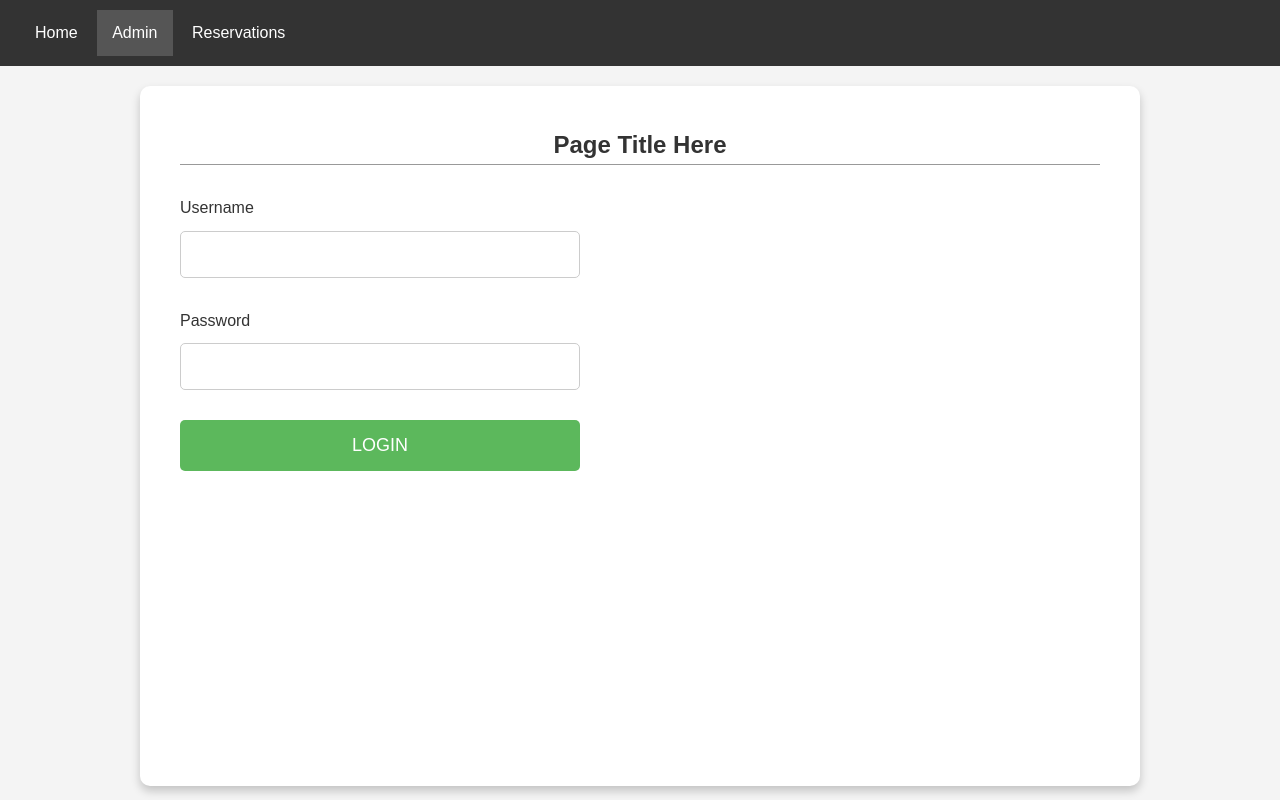
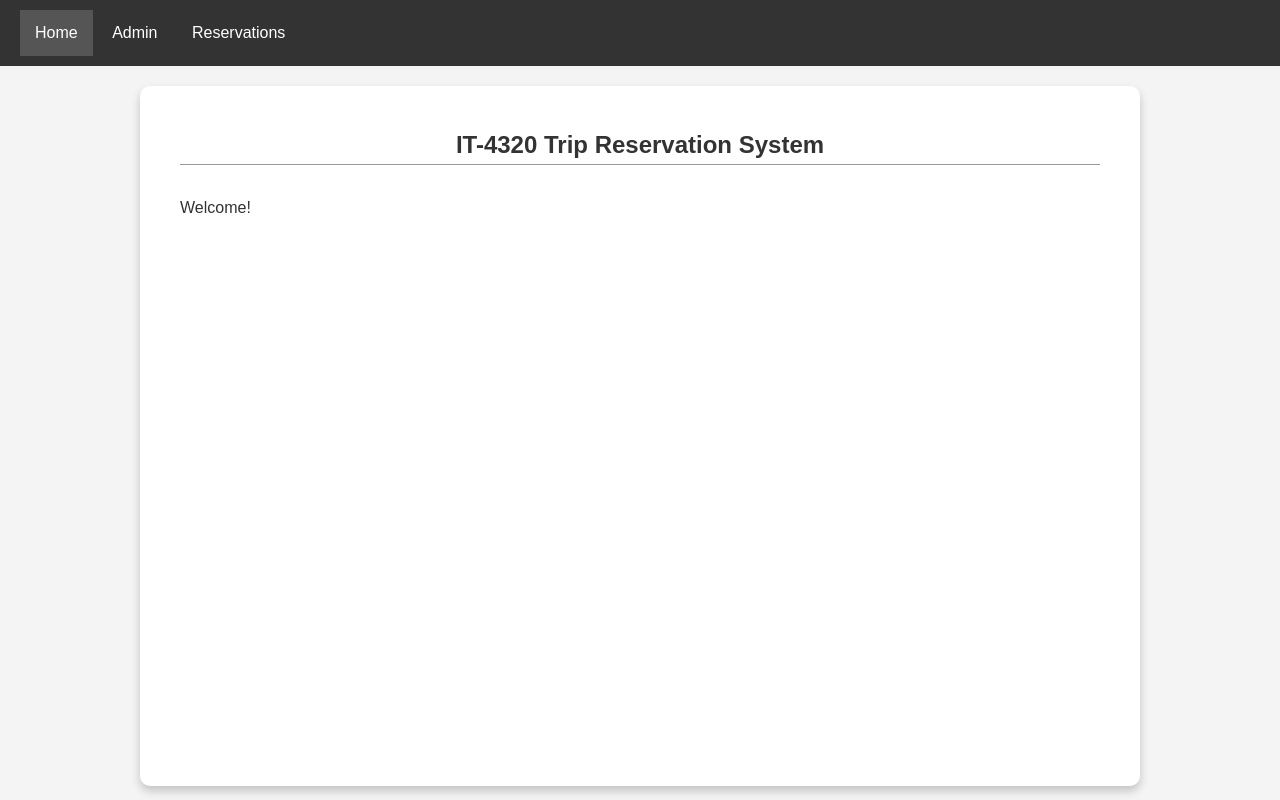
Before and after one commit to gerardl/software-engineering-final, a Flask app: page / in a window 1280 px wide. Run offline with Flask 3, Linux system fonts and the light colour scheme.

Commit message:
highlight active page. show page title

```diff
--- a/app.py
+++ b/app.py
@@ -8,14 +8,17 @@ app.config['SECRET_KEY'] = 'your secret key'
 
 @app.route('/', methods=['GET'])
 def index():
+    page_title = "IT-4320 Trip Reservation System"
     return render_template('index.html')
 
 @app.route('/admin', methods=['GET'])
 def admin():
+    page_title = "Administrator Login"
     return render_template('admin.html')
 
 @app.route('/reservations', methods=['GET'])
 def reservation():
+    page_title = "Reserve Your Seat"
     return render_template('reservations.html')
 
 # start the flask app
--- a/templates/base.html
+++ b/templates/base.html
@@ -8,9 +8,9 @@
 </head>
 <body>
     <header class="navbar">
-        <a href="/">Home</a>
-        <a href="/admin" class="active">Admin</a>
-        <a href="/reservations">Reservations</a>
+        <a href="/" class="{{'active' if active_page == "index" else '' }}">Home</a>
+        <a href="/admin" class="{{'active' if active_page == "admin" else '' }}">Admin</a>
+        <a href="/reservations" class="{{'active' if active_page == "reservations" else '' }}">Reservations</a>
     </header>
     <div class="flash-container">
     {% with messages = get_flashed_messages() %}
@@ -26,7 +26,7 @@
     <main class="site-main">
         <div class="main-panel">
             <div class="panel-header">
-                <h2>Page Title Here</h2>
+                <h2>{{page_title}}</h2>
             </div>
             <hr>
             {% block content %} {% endblock %}
--- a/templates/index.html
+++ b/templates/index.html
@@ -1,15 +1,7 @@
 {% extends 'base.html' %}
+{% set active_page = "index" %}
+{% set page_title = "IT-4320 Trip Reservation System" %}
 
 {% block content %}
-<form class="login-form">
-    <div class="input-group">
-        <label for="username">Username</label>
-        <input type="text" id="username" name="username" required>
-    </div>
-    <div class="input-group">
-        <label for="password">Password</label>
-        <input type="password" id="password" name="password" required>
-    </div>
-    <button type="submit">LOGIN</button>
-</form>
+Welcome!
 {% endblock %}
--- a/templates/reservations.html
+++ b/templates/reservations.html
@@ -1,5 +1,7 @@
 {% extends 'base.html' %}
+{% set active_page = "reservations" %}
+{% set page_title = "Reserve Your Seat" %}
 
 {% block content %}
-This is registration page
+this is the reservations page
 {% endblock %}
```
Also changed, not shown: templates/admin.html (+13 -1 lines).
